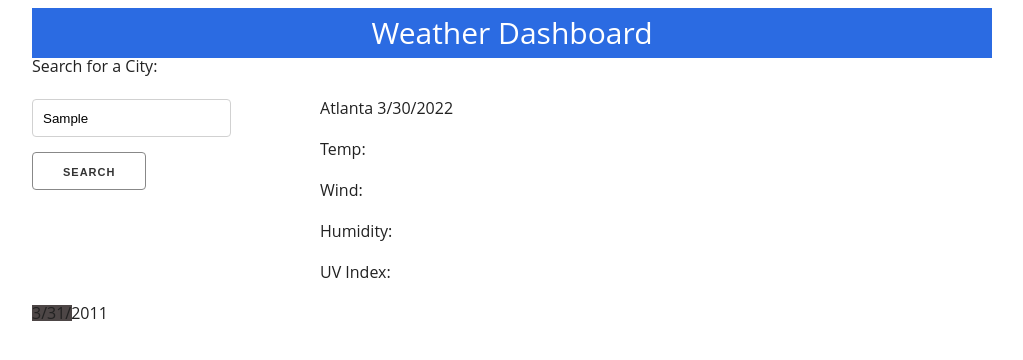
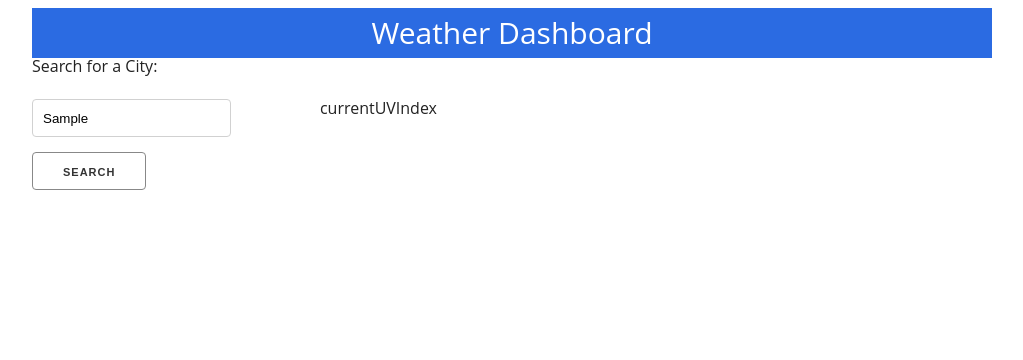
Before and after one commit to RekhaLeelara/WeatherDashboard, a plain HTML site: page index.html in a window 1280 px wide. Both pictures are taken after typing "Sample" into the empty fields and a click on the button "SEARCH". Shown: the whole page, without its empty margins (128-1151 px from the left). Drawn offline with nearby package versions, Linux system fonts and the light colour scheme.

Commit message:
added dynamically created elements

```diff
--- a/index.html
+++ b/index.html
@@ -1,18 +1,21 @@
 <!DOCTYPE html>
 <html lang="en">
+
 <head>
     <meta charset="UTF-8">
     <meta http-equiv="X-UA-Compatible" content="IE=edge">
     <meta name="viewport" content="width=device-width, initial-scale=1.0">
     <title>Document</title>
-    <link rel="stylesheet" type="text/css" href="https://cdnjs.cloudflare.com/ajax/libs/skeleton/2.0.4/skeleton.min.css" />
+    <link rel="stylesheet" type="text/css"
+        href="https://cdnjs.cloudflare.com/ajax/libs/skeleton/2.0.4/skeleton.min.css" />
     <!-- <link rel="stylesheet" href="https://stackpath.bootstrapcdn.com/bootstrap/4.3.1/css/bootstrap.min.css" integrity="sha384-ggOyR0iXCbMQv3Xipma34MD+dH/1fQ784/j6cY/iJTQUOhcWr7x9JvoRxT2MZw1T" crossorigin="anonymous"> -->
     <link rel="stylesheet" type="text/css" href="./assets/css/style.css" />
 </head>
+
 <body>
     <article class="container">
         <header>Weather Dashboard</header>
-    <article >
+        <article>
             <div class="row">
                 <div class="col-4">
                     <div class="row" id="row1">
@@ -28,17 +31,10 @@
 
                     <div class="col-8">
                         <div class="currentWeatherResults">
-                    <p id="city1">Atlanta 3/30/2022</p>
-                    <p id="temp">Temp: </p>
-                    <p id="wind">Wind: </p>
-                    <p id="Humidity">Humidity: </p>
-                    <p id="uvIndex">UV Index: </p>
                         </div>
-                    <div row="row">
                     </div>
                     <div class="futureForecast">
                         <div class="futureForecast1 futureweather">
-                    3/31/2011
                         </div>
                         <div class="futureForecast2 futureweather">
 
@@ -63,5 +59,9 @@
 
         </article>
     </article>
+  <script src="https://code.jquery.com/jquery-3.4.1.min.js"></script>
+  <script src="https://cdnjs.cloudflare.com/ajax/libs/moment.js/2.24.0/moment.min.js"></script>
+  <script src="script.js"></script>
 </body>
+
 </html>
--- /dev/null
+++ b/script.js
@@ -0,0 +1,24 @@
+
+
+// var el.textContent = "element";
+var city = document.createElement("p");
+var currentTemp = document.createElement("p");
+var currentWind = document.createElement("p");
+var currentHumidity = document.createElement("p");
+var currentUVIndex = document.createElement("p");
+
+// currentHumidity.addClass("class");
+// currentTemp.addClass("currentTemp");
+// currentWind.addClass("currentWind");
+// currentHumidity.addClass("currentHumidity");
+// currentUVIndex.addClass("currentUVIndex");
+
+$(".search").click(function (event) {
+
+//$(".currentWeatherResults").append(city).text("Atlanta")
+$(".currentWeatherResults").append(currentTemp).append("REkha");
+$(".currentWeatherResults").append(currentWind).text("currentWind")
+$(".currentWeatherResults").append(currentHumidity).text("currentHumidity")
+$(".currentWeatherResults").append(currentUVIndex).text("currentUVIndex")
+
+});
```
Also changed, not shown: assets/css/script.js (deleted). Lines whose indentation alone changed are shown as unchanged.
